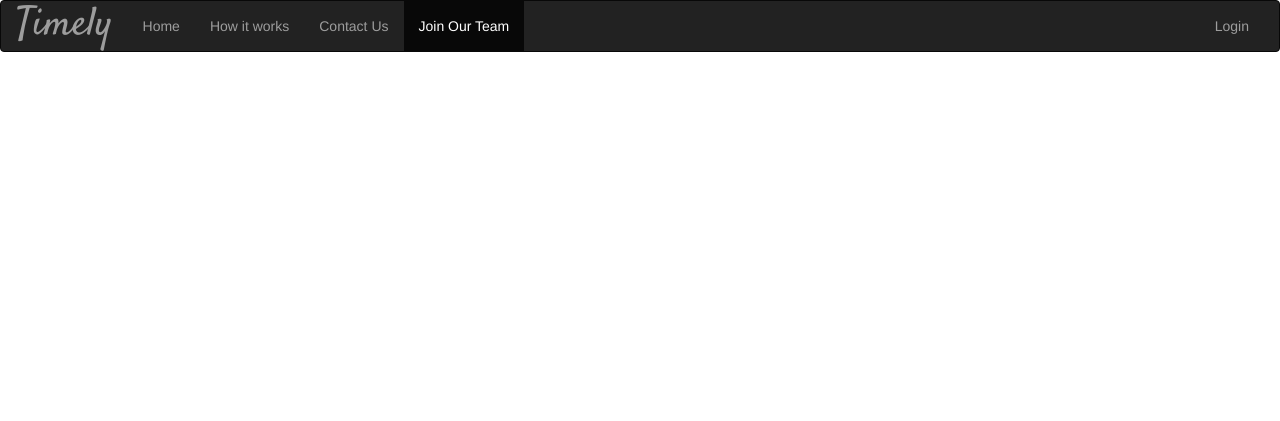
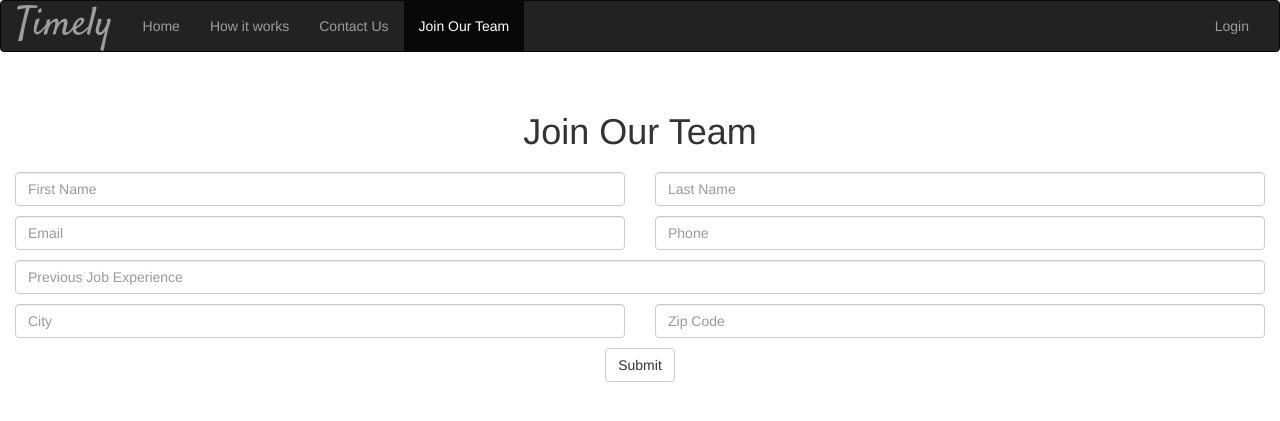
Before and after one commit to mikeyo241/Timely, a PHP site: page /careers.html in a window 1280 px wide. Shown: the top 421 px of the page. Run offline with PHP 8.4, Linux system fonts and the light colour scheme; some libraries are stand-ins or nearby versions.

Commit message:
added 'join our team' page form + (aka more work for Michael)

```diff
--- a/assets/main.css
+++ b/assets/main.css
@@ -21,15 +21,3 @@ footer {
     font-family: 'Satisfy', cursive;
     font-size: 40px;
 }
-
-#contactUs {
-    text-align: center;
-    border-bottom: 1px solid rgb(34, 34, 34);
-    width: 50%;
-    margin: auto;
-    padding: 20px;
-}
-
-#mailIMG {
-    width: 25px;
-}
--- a/careers.html
+++ b/careers.html
@@ -41,3 +41,56 @@
         </div>
     </div>
 </nav>
+
+
+<h1 class="text-center"  style="margin-top: 60px;">Join Our Team</h1>
+
+<div>
+
+    <form action="$PHP_SELF" method="post" style="text-align: center;">
+
+        <div class="col-md-6">
+            <!-- <label>Your Name:</label>  -->
+            <input type="text" name="FName" class="form-control" id="FName" placeholder="First Name" style="margin-top: 10px;">
+        </div>
+
+        <div class="col-md-6">
+            <!-- <label>Your Name:</label>  -->
+            <input type="text" name="LName" class="form-control" id="LName" placeholder="Last Name" style="margin-top: 10px;">
+        </div>
+
+        <div class="col-md-6">
+            <input type="email" name="Email" class="form-control" id="joinEmail" placeholder="Email" style="margin-top: 10px;">
+        </div>
+
+        <div class="col-md-6">
+            <input type="number" name="Phone" class="form-control" id="joinPhone" placeholder="Phone" style="margin-top: 10px;">
+        </div>
+
+        <div class="col-md-12">
+            <input type="text" name="PreviousJob" class="form-control" id="previousJob" placeholder="Previous Job Experience" style="margin-top: 10px;">
+        </div>
+
+        <div class="col-md-6">
+            <input type="text" name="City" class="form-control" id="city" placeholder="City" style="margin-top: 10px;">
+        </div>
+
+        <div class="col-md-6">
+            <input type="number" name="Zip Code" class="form-control" id="zipcode" placeholder="Zip Code" style="margin-top: 10px;">
+        </div>
+
+        <!--
+        <div class="checkbox">
+            <label><input type="checkbox"> Remember me</label>
+        </div>
+        -->
+        <button type="submit" name="loginSubmit" class="btn btn-default" style="margin-top: 10px;">Submit</button>
+    </form>
+
+</div>
+
+
+
+
+
+</body>
--- a/contact.html
+++ b/contact.html
@@ -42,7 +42,7 @@
     </div>
 </nav>
 
-<h1 class="text-center">Contact Us</h1>
+<h1 class="text-center" style="margin-top: 60px;">Contact Us</h1>
 
 <div>
 
@@ -58,8 +58,9 @@
         </div>
 
         <div class="col-md-6">
-            <input type="password" name="pass" class="form-control" id="pwd" placeholder="Email" style="margin-top: 10px;">
+            <input type="email" name="Email" class="form-control" id="email" placeholder="Email" style="margin-top: 10px;">
         </div>
+
         <div class="col-md-12">
             <textarea rows="8" name="message" class="form-control" id="message" placeholder="Message" style="margin-top: 10px;"></textarea>
         </div>
```
